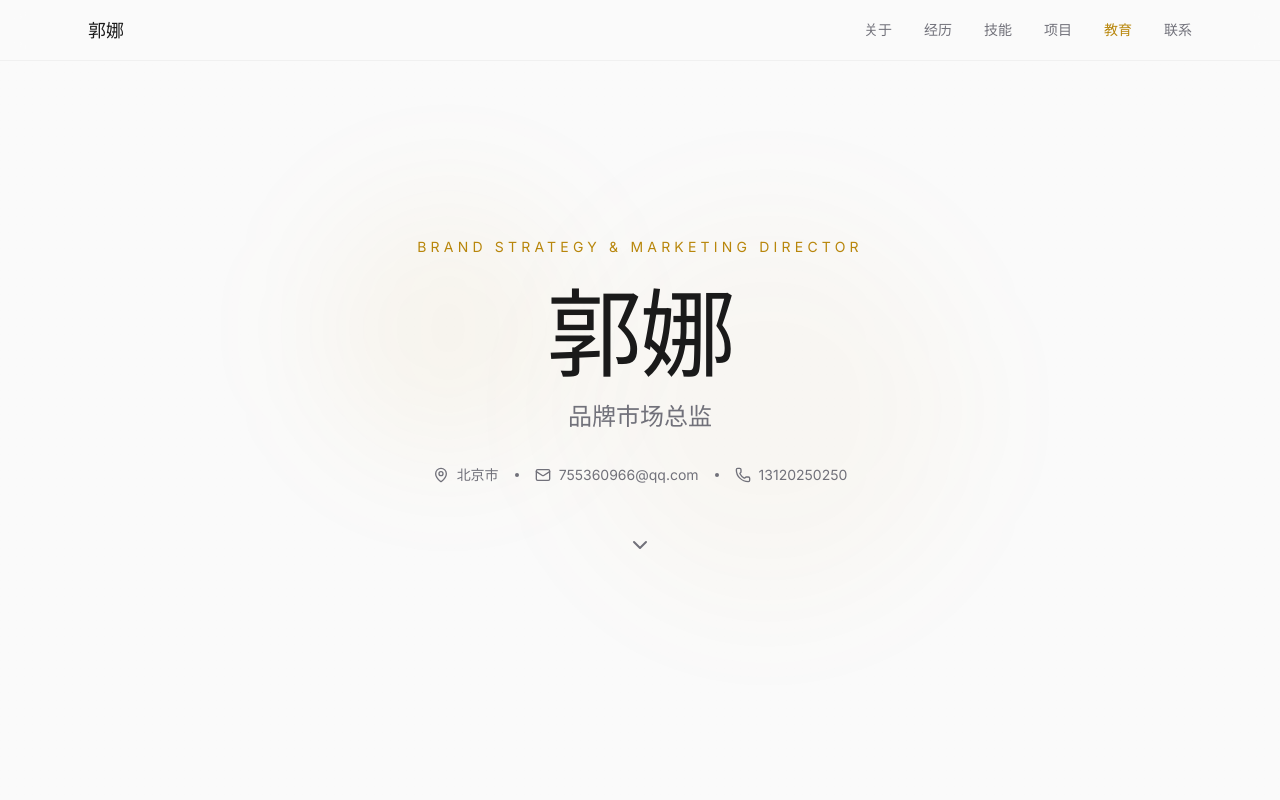
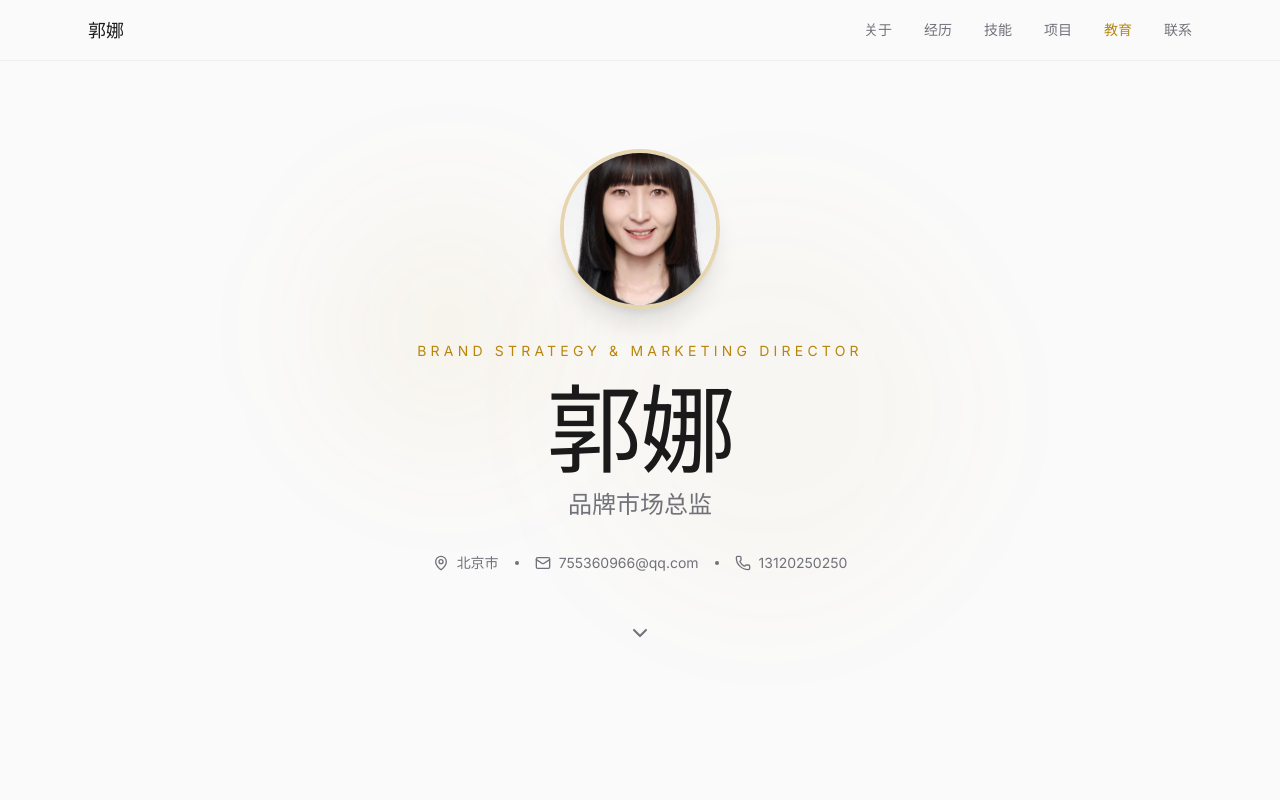
Before and after one commit to Catbabyfiona/guona-resume, a Next.js app: page / in a window 1280 px wide. Shown: the top 800 px of the page. Built offline with nearby package versions, Linux system fonts and the light colour scheme; a web font is replaced by a local one.

Commit message:
feat: 添加郭娜头像到简历网页

```diff
--- a/src/app/page.tsx
+++ b/src/app/page.tsx
@@ -295,12 +295,22 @@ export default function ResumePage() {
         <div className="absolute bottom-1/4 right-1/4 w-96 h-96 rounded-full bg-[var(--gold)]/3 blur-3xl" />
 
         <div className="relative z-10 text-center px-6 max-w-4xl">
-          <div className="animate-fade-in mb-6">
-            <p className="text-sm tracking-[0.3em] uppercase text-[var(--gold)] mb-4">
+          {/* 头像 */}
+          <div className="animate-fade-in mb-8">
+            <div className="w-32 h-32 md:w-40 md:h-40 mx-auto rounded-full overflow-hidden border-4 border-[var(--gold)]/30 shadow-xl">
+              <img
+                src="/avatar.jpg"
+                alt={resumeData.name}
+                className="w-full h-full object-cover"
+              />
+            </div>
+          </div>
+          <div className="animate-fade-in mb-4">
+            <p className="text-sm tracking-[0.3em] uppercase text-[var(--gold)]">
               {resumeData.tagline}
             </p>
           </div>
-          <h1 className="font-serif text-5xl md:text-7xl lg:text-8xl font-medium tracking-tight mb-6 animate-fade-in-up">
+          <h1 className="font-serif text-5xl md:text-7xl lg:text-8xl font-medium tracking-tight mb-4 animate-fade-in-up">
             {resumeData.name}
           </h1>
           <p className="text-xl md:text-2xl text-muted-foreground mb-8 animate-fade-in-up delay-200">
```
Also changed, not shown: public/avatar.jpg (added).
